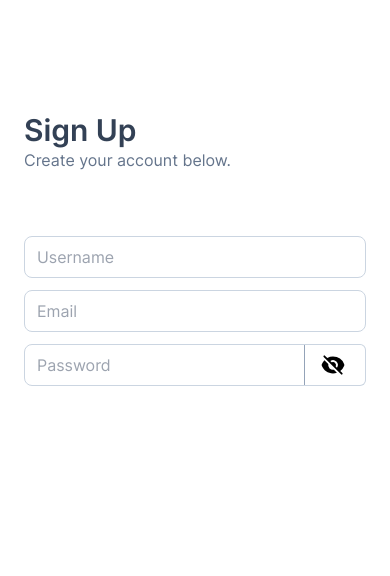
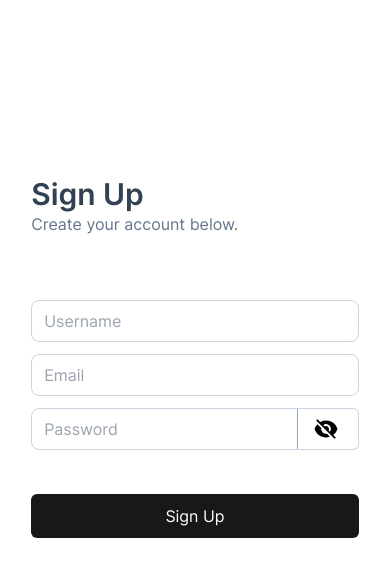
Before and after one commit to rajaabluu/netters, a React (Vite) app in the folder frontend/: page /auth/sign-up in a window 390 px wide. Shown: the top 576 px of the page. Built offline with nearby package versions, Linux system fonts and the light colour scheme; no server answers.

Commit message:
fix register ui

```diff
--- a/frontend/src/pages/auth/sign-up/index.tsx
+++ b/frontend/src/pages/auth/sign-up/index.tsx
@@ -1,6 +1,9 @@
-import { useState } from "react";
+import { useEffect, useState } from "react";
 import Input from "../../../components/forms/input";
 import { EyeIcon, EyeSlashIcon } from "@heroicons/react/20/solid";
+import { useMutation } from "@tanstack/react-query";
+import api from "../../../api/config";
+import Loader from "../../../components/loader/loader";
 
 export default function SignUpPage() {
   const forms = [
@@ -15,6 +18,8 @@ export default function SignUpPage() {
     password: "",
   });
 
+  const [validationError, setValidationError] = useState({});
+
   const [hidePassword, setHidePassword] = useState(true);
 
   const handleChange = (e: any) => {
@@ -22,16 +27,37 @@ export default function SignUpPage() {
     setCredentials((c) => ({ ...c, [id]: value }));
   };
 
+  const handleSignUp = async () => {
+    try {
+      const res = await api.get("/auth/sign-up");
+      if (res.status == 200) return res.data;
+    } catch (err) {}
+  };
+
+  const { mutate: signUp, isPending } = useMutation({
+    mutationFn: handleSignUp,
+    onSuccess: () => {},
+  });
+
+  useEffect(() => {
+    console.log(credentials);
+  }, [credentials]);
+
   return (
-    <div className="flex">
-      <div className="flex flex-col flex-grow">
-        <div className="px-6 mt-28">
+    <div className="flex h-screen">
+      <div className="flex max-md:hidden md:flex-grow bg-[#18181B]"></div>
+      <div className="flex flex-col max-md:flex-grow md:w-2/3 px-[8%] sm:text-center sm:px-28 md:px-16 lg:px-12 xl:px-20 2xl:px-28 lg:w-1/2">
+        <div className="mt-44">
           <h1 className="font-semibold text-3xl text-slate-700">Sign Up</h1>
           <p className="text-slate-500">Create your account below.</p>
         </div>
         <form
+          onSubmit={(e) => {
+            e.preventDefault();
+            signUp();
+          }}
           method="POST"
-          className="flex flex-grow flex-col px-6  pt-16 gap-3 w-full sm:px-12 md:px-0 lg:px-4 xl:px-12"
+          className="flex flex-grow flex-col  pt-16 gap-3 w-full lg:px-4 xl:px-12"
         >
           {forms.map((form, i) => (
             <Input
@@ -64,6 +90,9 @@ export default function SignUpPage() {
               )}
             </Input>
           ))}
+          <button className="py-2.5 px-5 bg-[#18181B] rounded-md text-white mt-8 flex justify-center">
+            {isPending ? <Loader className="size-6" /> : "Sign Up"}
+          </button>
         </form>
       </div>
     </div>
```
